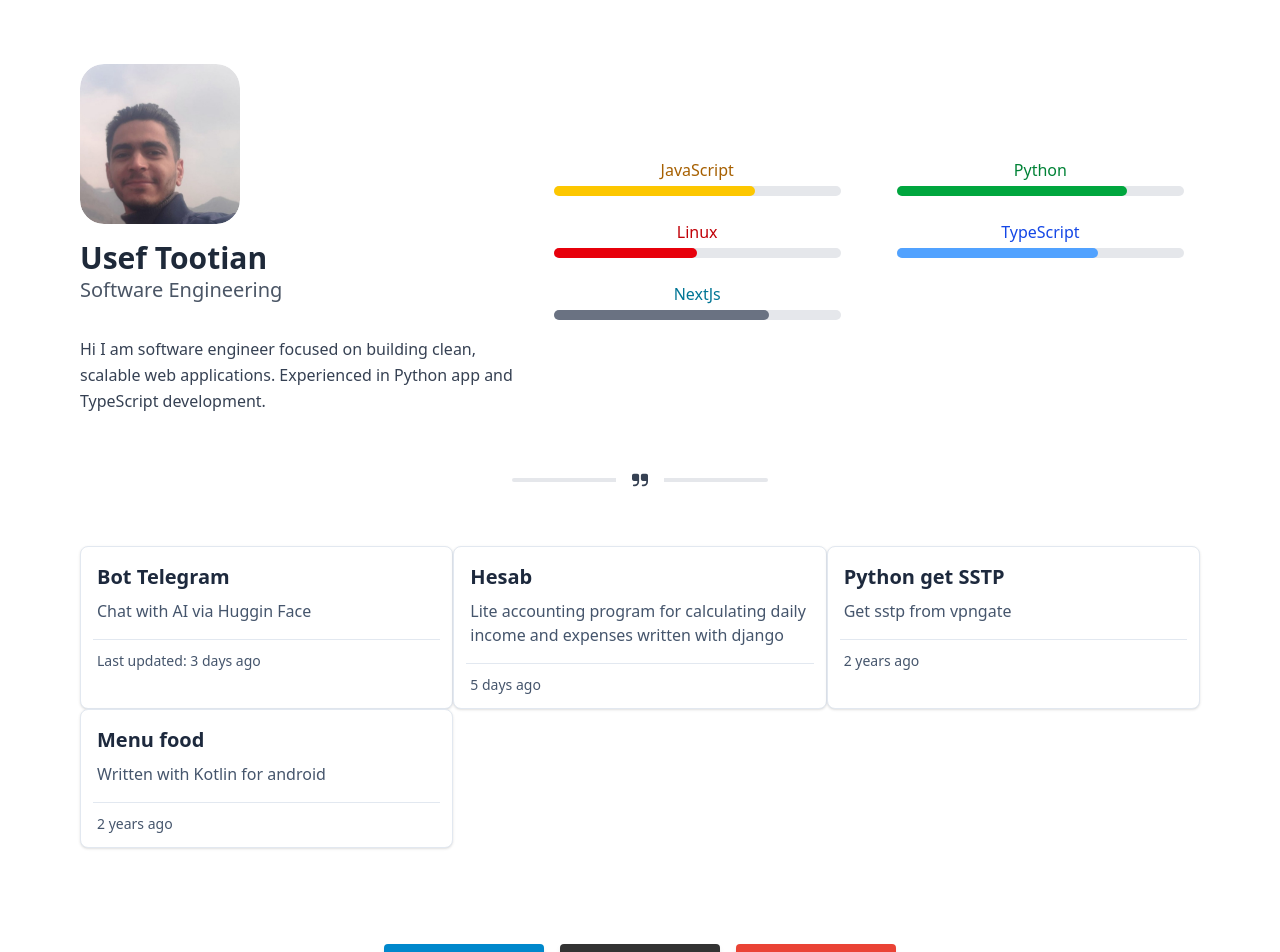
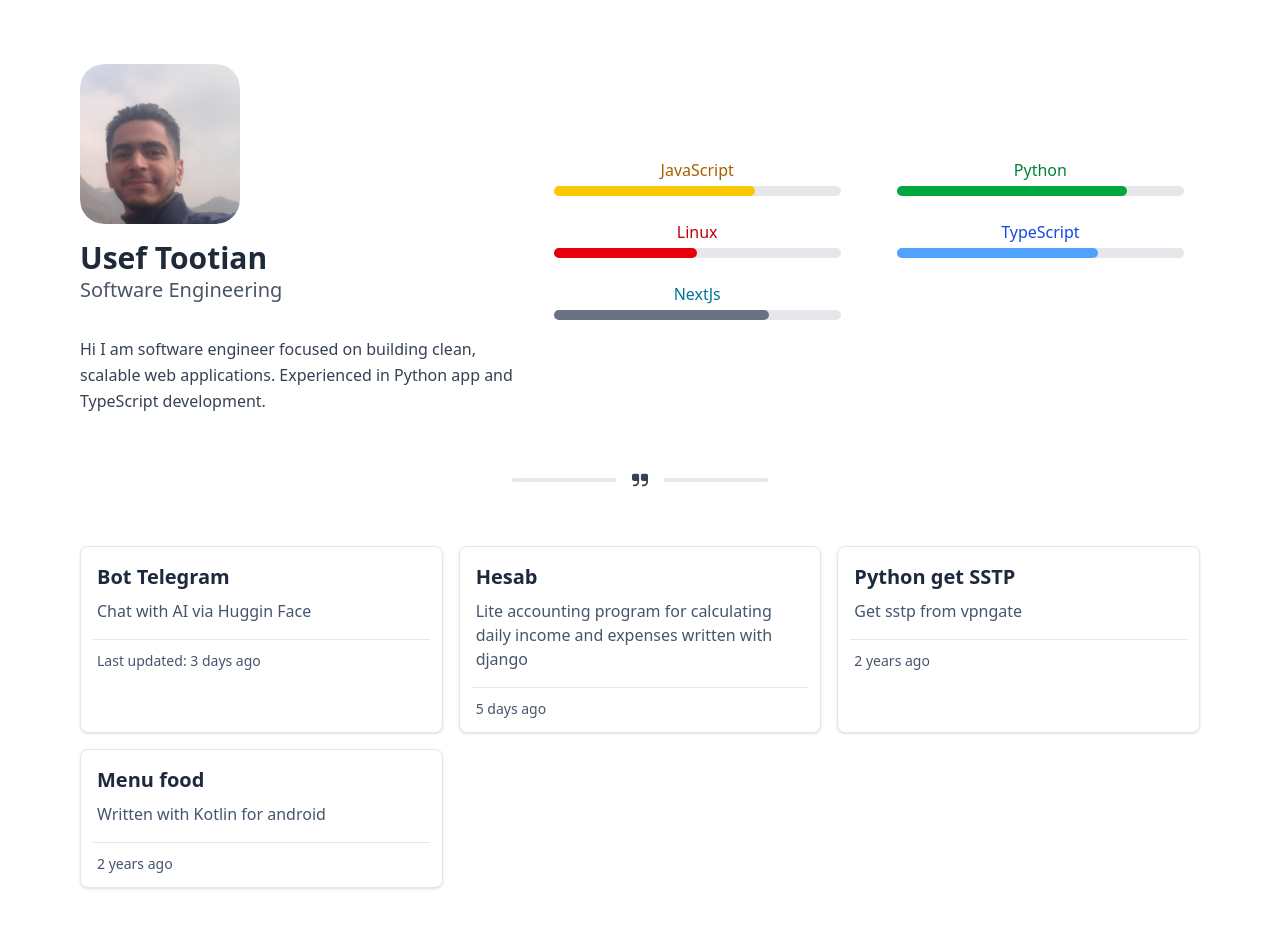
Before and after one commit to ussefT/Iuseff, a Next.js app: page / in a window 1280 px wide. Shown: the top 952 px of the page. Built offline with nearby package versions, Linux system fonts and the light colour scheme.

Commit message:
gap cards :bug:

```diff
--- a/app/page.tsx
+++ b/app/page.tsx
@@ -144,7 +144,7 @@ export default function Home() {
         </div>
 
         {/* Cards */}
-        <div className="grid grid-cols-1 sm:grid-cols-2 md:grid-cols-3 px-4 py-8 max-w-6xl mx-auto">
+        <div className="grid grid-cols-1 sm:grid-cols-2 gap-4 md:grid-cols-3 px-4 py-8 max-w-6xl mx-auto">
           {item.map((item, key) => {
             return (
               <Card
```
